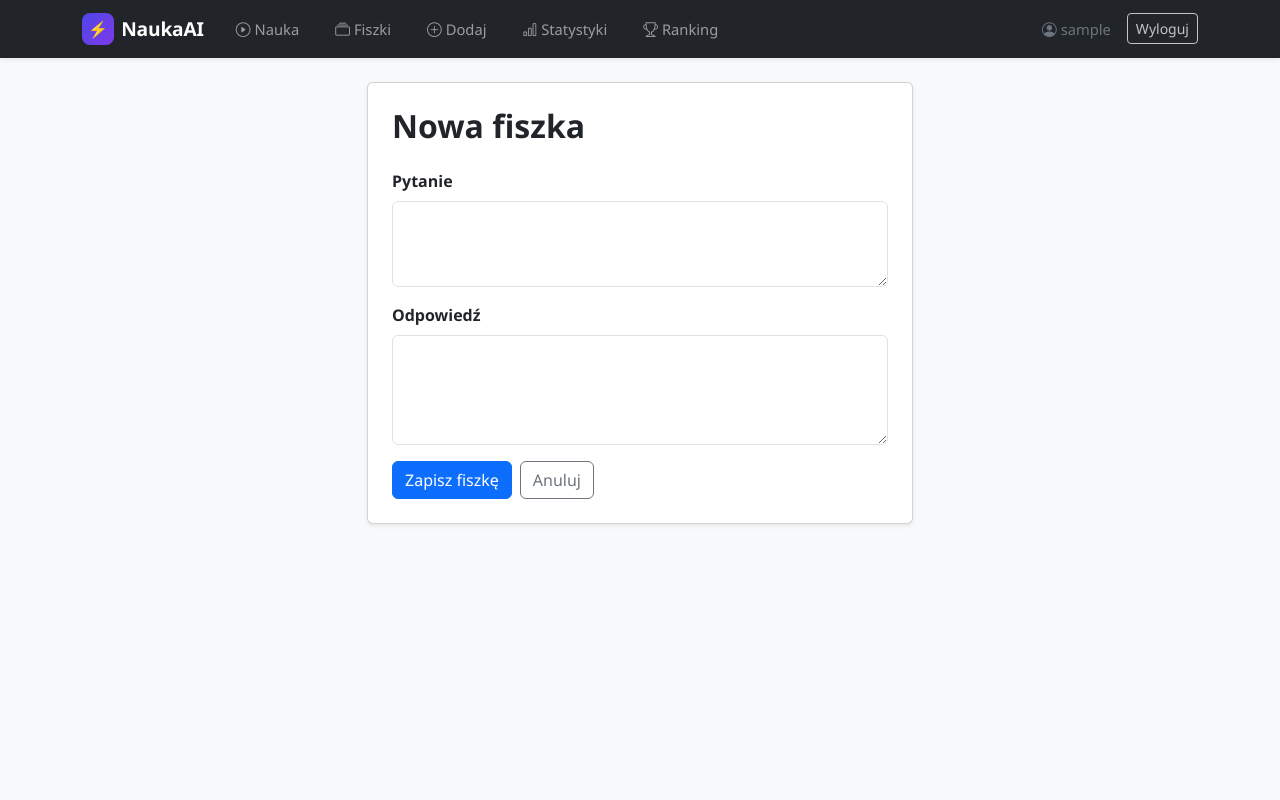
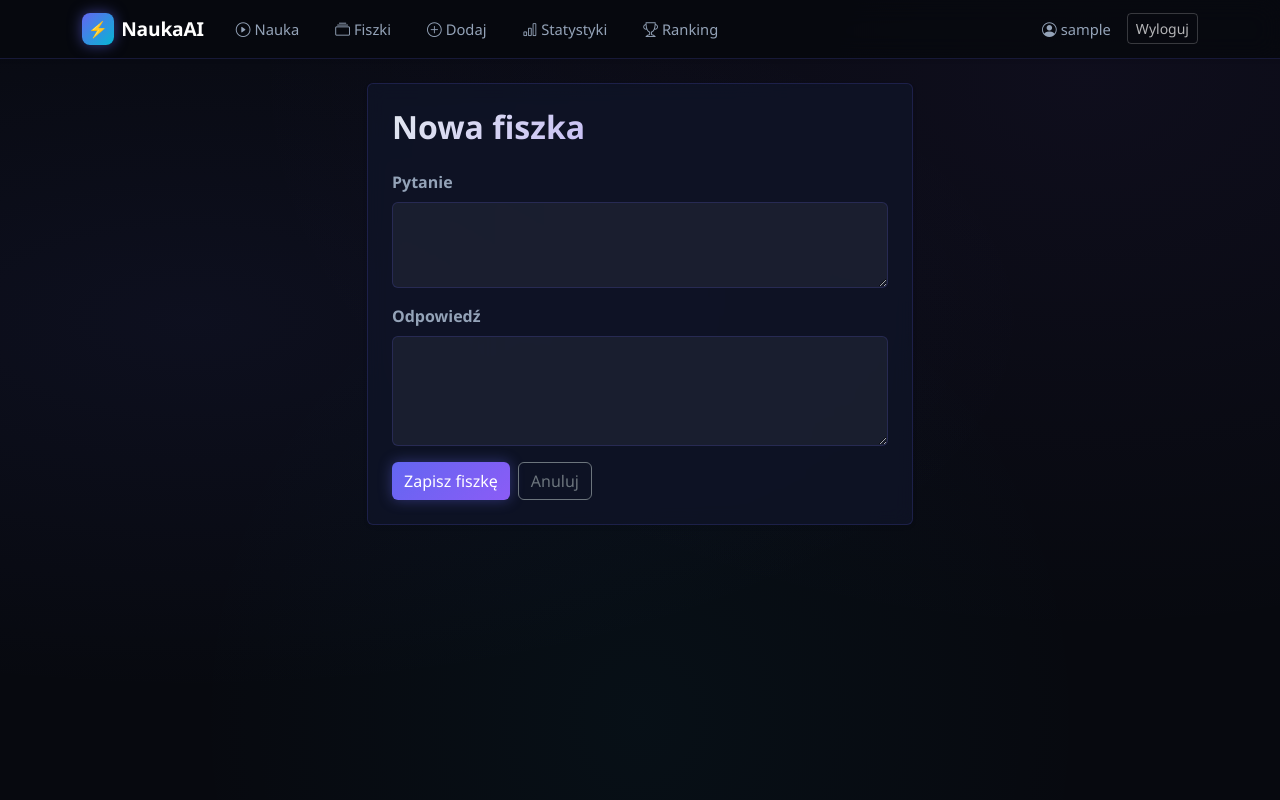
Before and after one commit to Pawelooo/ai-flashcard-app, a Django app: page /flashcards/create/ in a window 1280 px wide. Run offline with Django 5.2, Linux system fonts and the light colour scheme; the visitor is signed in with stand-in values (Sample User, id 1).

Commit message:
feat: dark AI theme — glassmorphism, indigo/cyan gradients, glow effects
Co-Authored-By: Claude Sonnet 4.6 <noreply@anthropic.com>

```diff
--- a/templates/base.html
+++ b/templates/base.html
@@ -1,5 +1,5 @@
 <!DOCTYPE html>
-<html lang="pl">
+<html lang="pl" data-bs-theme="dark">
 <head>
   <meta charset="UTF-8">
   <meta name="viewport" content="width=device-width, initial-scale=1">
@@ -8,7 +8,38 @@
   <link href="https://cdn.jsdelivr.net/npm/bootstrap@5.3.3/dist/css/bootstrap.min.css" rel="stylesheet">
   <link href="https://cdn.jsdelivr.net/npm/bootstrap-icons@1.11.3/font/bootstrap-icons.css" rel="stylesheet">
   <style>
-    body { font-family: 'Segoe UI', system-ui, sans-serif; }
+    :root {
+      --ai-bg: #07090f;
+      --ai-surface: rgba(15, 20, 40, 0.75);
+      --ai-surface-hover: rgba(25, 30, 60, 0.85);
+      --ai-border: rgba(99, 102, 241, 0.18);
+      --ai-primary: #6366f1;
+      --ai-secondary: #8b5cf6;
+      --ai-accent: #06b6d4;
+      --ai-text: #e2e8f0;
+      --ai-muted: #64748b;
+      --ai-glow: 0 0 24px rgba(99, 102, 241, 0.35);
+    }
+
+    * { box-sizing: border-box; }
+
+    body {
+      font-family: 'Segoe UI', system-ui, sans-serif;
+      background-color: var(--ai-bg);
+      background-image:
+        radial-gradient(ellipse at 15% 40%, rgba(99,102,241,0.07) 0%, transparent 55%),
+        radial-gradient(ellipse at 85% 10%, rgba(139,92,246,0.06) 0%, transparent 55%),
+        radial-gradient(ellipse at 50% 90%, rgba(6,182,212,0.04) 0%, transparent 50%);
+      color: var(--ai-text);
+      min-height: 100vh;
+    }
+
+    /* ── Navbar ── */
+    .navbar {
+      background: rgba(7, 9, 15, 0.92) !important;
+      border-bottom: 1px solid var(--ai-border);
+      backdrop-filter: blur(12px);
+    }
     .navbar-brand-logo {
       display: inline-flex;
       align-items: center;
@@ -19,27 +50,141 @@
     }
     .logo-icon {
       width: 32px; height: 32px;
-      background: linear-gradient(135deg, #4f46e5 0%, #7c3aed 100%);
+      background: linear-gradient(135deg, var(--ai-primary) 0%, var(--ai-accent) 100%);
       border-radius: 8px;
       display: inline-flex; align-items: center; justify-content: center;
       font-size: 1rem;
       flex-shrink: 0;
+      box-shadow: 0 0 14px rgba(99,102,241,0.55);
     }
-    .nav-link { font-size: .92rem; }
-    .hero-gradient {
-      background: linear-gradient(135deg, #f0f4ff 0%, #faf5ff 100%);
-      border-radius: 1.5rem;
-      padding: 4rem 2rem;
-      margin-bottom: 3rem;
+    .nav-link {
+      font-size: .92rem;
+      color: #94a3b8 !important;
+      transition: color .15s;
+    }
+    .nav-link:hover { color: var(--ai-text) !important; }
+    .nav-link.active-link { color: var(--ai-text) !important; }
+    .nav-link.bg-primary { background: rgba(99,102,241,0.2) !important; color: var(--ai-text) !important; }
+
+    /* ── Cards ── */
+    .card {
+      background: var(--ai-surface) !important;
+      border: 1px solid var(--ai-border) !important;
+      backdrop-filter: blur(10px);
+      color: var(--ai-text) !important;
+      transition: border-color .2s, box-shadow .2s;
+    }
+    .card:hover {
+      border-color: rgba(99,102,241,0.4) !important;
+      box-shadow: var(--ai-glow) !important;
+    }
+    .card-title { color: var(--ai-text) !important; }
+
+    /* ── Buttons ── */
+    .btn-primary {
+      background: linear-gradient(135deg, var(--ai-primary), var(--ai-secondary)) !important;
+      border: none !important;
+      box-shadow: 0 0 14px rgba(99,102,241,0.4);
+      transition: box-shadow .2s, transform .15s;
+    }
+    .btn-primary:hover {
+      box-shadow: 0 0 28px rgba(99,102,241,0.65) !important;
+      transform: translateY(-1px);
+    }
+    .btn-outline-primary {
+      border-color: var(--ai-primary) !important;
+      color: var(--ai-primary) !important;
+      transition: background .2s, box-shadow .2s;
+    }
+    .btn-outline-primary:hover {
+      background: rgba(99,102,241,0.15) !important;
+      box-shadow: 0 0 14px rgba(99,102,241,0.3);
+      color: var(--ai-text) !important;
+    }
+    .btn-success {
+      background: linear-gradient(135deg, #10b981, #059669) !important;
+      border: none !important;
+      box-shadow: 0 0 12px rgba(16,185,129,0.35);
+    }
+    .btn-success:hover { box-shadow: 0 0 22px rgba(16,185,129,0.55) !important; }
+    .btn-danger {
+      background: linear-gradient(135deg, #ef4444, #dc2626) !important;
+      border: none !important;
+      box-shadow: 0 0 12px rgba(239,68,68,0.3);
+    }
+    .btn-danger:hover { box-shadow: 0 0 22px rgba(239,68,68,0.5) !important; }
+    .btn-outline-light {
+      border-color: rgba(255,255,255,0.2) !important;
+      color: rgba(255,255,255,0.7) !important;
+    }
+    .btn-outline-light:hover { background: rgba(255,255,255,0.08) !important; }
+
+    /* ── Headings ── */
+    h1, h2 {
+      background: linear-gradient(135deg, #e2e8f0 0%, #a78bfa 100%);
+      -webkit-background-clip: text;
+      -webkit-text-fill-color: transparent;
+      background-clip: text;
+    }
+    h3, h4, h5 { color: var(--ai-text); }
+
+    /* ── Progress bar ── */
+    .progress {
+      background: rgba(255,255,255,0.08);
+      border-radius: 99px;
+    }
+    .progress-bar {
+      background: linear-gradient(90deg, var(--ai-primary), var(--ai-accent));
+      border-radius: 99px;
+    }
+
+    /* ── Forms & Inputs ── */
+    .form-control, .form-select {
+      background: rgba(255,255,255,0.05) !important;
+      border-color: var(--ai-border) !important;
+      color: var(--ai-text) !important;
+    }
+    .form-control:focus, .form-select:focus {
+      background: rgba(255,255,255,0.08) !important;
+      border-color: var(--ai-primary) !important;
+      box-shadow: 0 0 0 3px rgba(99,102,241,0.2) !important;
+      color: var(--ai-text) !important;
+    }
+    .form-control::placeholder { color: var(--ai-muted) !important; }
+    .form-label { color: #94a3b8; }
+
+    /* ── Alerts ── */
+    .alert {
+      background: var(--ai-surface) !important;
+      border: 1px solid var(--ai-border) !important;
+      color: var(--ai-text) !important;
+      backdrop-filter: blur(8px);
+    }
+    .alert-success { border-color: rgba(16,185,129,0.3) !important; }
+    .alert-danger  { border-color: rgba(239,68,68,0.3)  !important; }
+    .alert-warning { border-color: rgba(245,158,11,0.3) !important; }
+    .alert-info    { border-color: rgba(6,182,212,0.3)  !important; }
+
+    /* ── Misc ── */
+    .text-muted { color: var(--ai-muted) !important; }
+    hr { border-color: var(--ai-border); }
+    .table { color: var(--ai-text); }
+    .table thead th { border-color: var(--ai-border); color: #94a3b8; }
+    .table td, .table th { border-color: var(--ai-border); }
+    .badge.bg-primary { background: var(--ai-primary) !important; }
+    .display-1.text-muted { color: rgba(99,102,241,0.3) !important; -webkit-text-fill-color: unset; }
+
+    /* ── Glow pulse on flashcard ── */
+    #flashcard {
+      box-shadow: 0 0 40px rgba(99,102,241,0.15) !important;
     }
   </style>
 </head>
-<body class="bg-light">
+<body>
 
-<nav class="navbar navbar-expand-md navbar-dark bg-dark sticky-top shadow-sm">
+<nav class="navbar navbar-expand-md sticky-top shadow-sm">
   <div class="container">
 
-    {# Logo #}
     <a class="navbar-brand navbar-brand-logo text-white text-decoration-none" href="/">
       <span class="logo-icon">⚡</span>
       NaukaAI
@@ -53,13 +198,13 @@
       {% if user.is_authenticated %}
       <ul class="navbar-nav me-auto gap-1">
         <li class="nav-item">
-          <a class="nav-link px-3 rounded {% if request.path == '/flashcards/topics/' %}bg-primary bg-opacity-25{% endif %}"
+          <a class="nav-link px-3 rounded {% if request.path == '/flashcards/topics/' %}bg-primary{% endif %}"
              href="{% url 'flashcards:topics' %}">
             <i class="bi bi-play-circle me-1"></i>Nauka
           </a>
         </li>
         <li class="nav-item">
-          <a class="nav-link px-3 rounded {% if request.path == '/flashcards/' %}bg-primary bg-opacity-25{% endif %}"
+          <a class="nav-link px-3 rounded {% if request.path == '/flashcards/' %}bg-primary{% endif %}"
              href="{% url 'flashcards:card_list' %}">
             <i class="bi bi-collection me-1"></i>Fiszki
           </a>
@@ -70,13 +215,13 @@
           </a>
         </li>
         <li class="nav-item">
-          <a class="nav-link px-3 rounded {% if request.path == '/stats/' %}bg-primary bg-opacity-25{% endif %}"
+          <a class="nav-link px-3 rounded {% if request.path == '/stats/' %}bg-primary{% endif %}"
              href="{% url 'stats:dashboard' %}">
             <i class="bi bi-bar-chart me-1"></i>Statystyki
           </a>
         </li>
         <li class="nav-item">
-          <a class="nav-link px-3 rounded {% if request.path == '/stats/leaderboard/' %}bg-primary bg-opacity-25{% endif %}"
+          <a class="nav-link px-3 rounded {% if request.path == '/stats/leaderboard/' %}bg-primary{% endif %}"
              href="{% url 'stats:leaderboard' %}">
             <i class="bi bi-trophy me-1"></i>Ranking
           </a>
@@ -84,14 +229,14 @@
       </ul>
       <ul class="navbar-nav ms-auto align-items-center gap-2">
         <li class="nav-item">
-          <span class="nav-link text-secondary small">
+          <span class="nav-link small" style="color: var(--ai-muted);">
             <i class="bi bi-person-circle me-1"></i>{{ user.username }}
           </span>
         </li>
         <li class="nav-item">
           <form method="post" action="{% url 'logout' %}">
             {% csrf_token %}
-            <button type="submit" class="btn btn-sm btn-outline-light opacity-75">Wyloguj</button>
+            <button type="submit" class="btn btn-sm btn-outline-light">Wyloguj</button>
           </form>
         </li>
       </ul>
```
